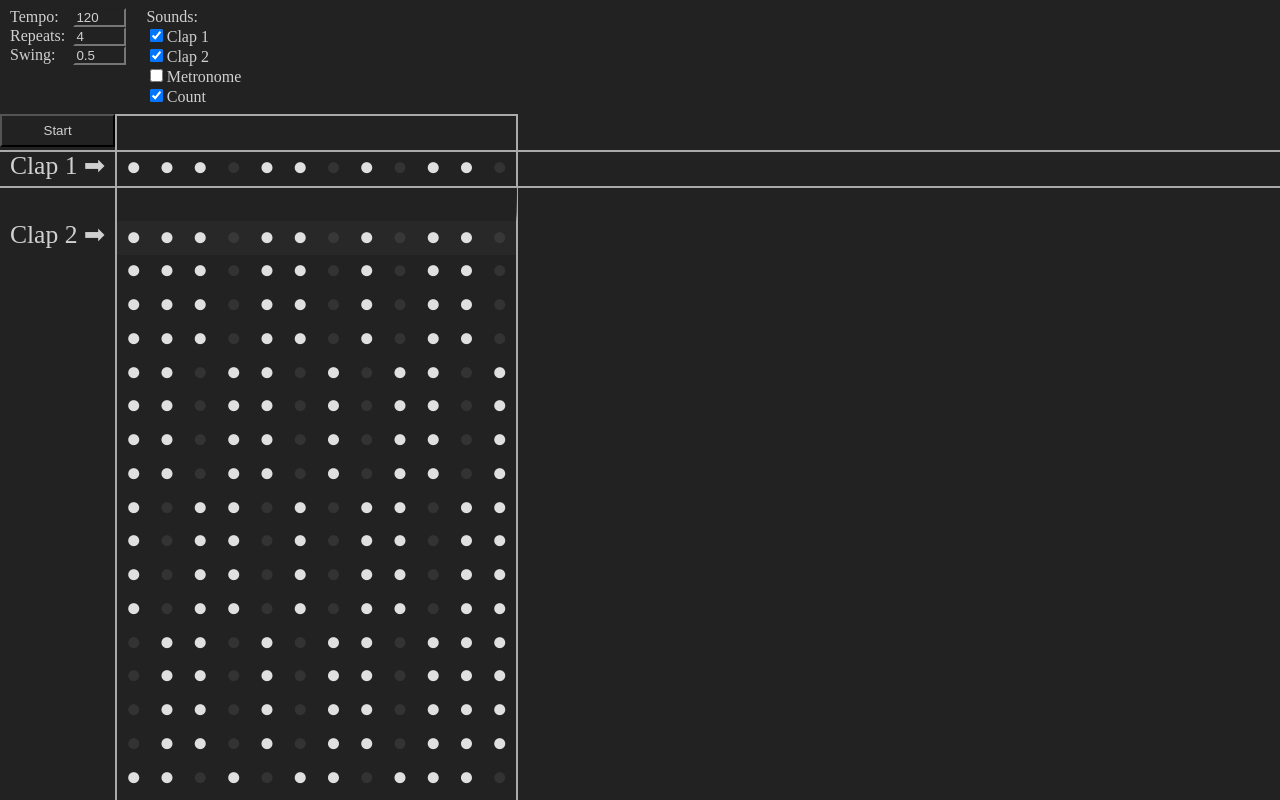
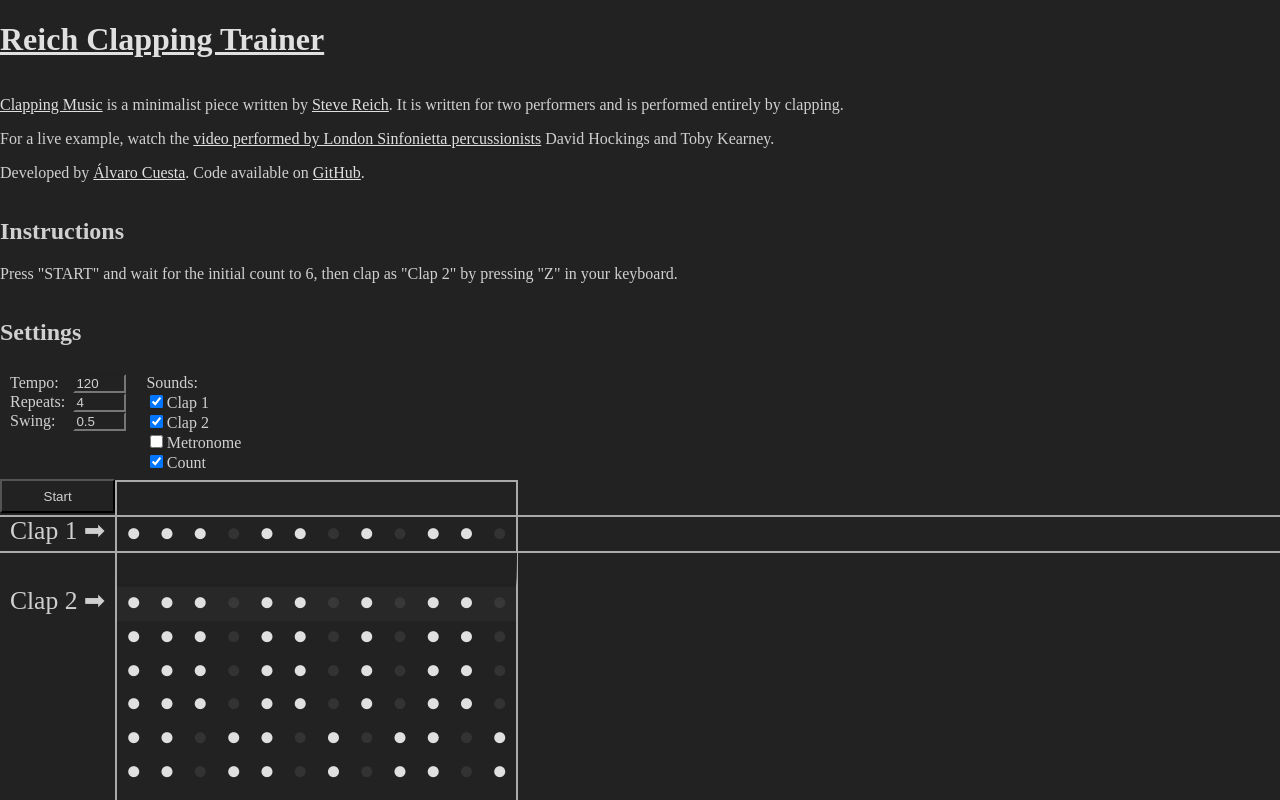
Before and after one commit to alvaro-cuesta/reich, a React (Create React App) app: page / in a window 1280 px wide. Shown: the top 800 px of the page. Built offline with nearby package versions, Linux system fonts and the light colour scheme.

Commit message:
Add information panels

```diff
--- a/package.json
+++ b/package.json
@@ -13,7 +13,7 @@
     "type": "git",
     "url": "https://gihub.com/alvaro-cuesta/reich"
   },
-  "homepage": ".",
+  "homepage": "https://alvaro-cuesta.github.io/reich",
   "bugs": "https://github.com/alvaro-cuesta/reich/issues",
   "keywords": [
     "reich",
--- a/src/components/App.jsx
+++ b/src/components/App.jsx
@@ -313,6 +313,63 @@
 
   return (
     <div className="reich-app">
+      <header>
+        <h1>
+          <a href={process.env.PUBLIC_URL}>Reich Clapping Trainer</a>
+        </h1>
+      </header>
+
+      <section>
+        <p>
+          <a
+            href="https://en.wikipedia.org/wiki/Clapping_Music"
+            target="_blank"
+            rel="noopener noreferrer"
+          >
+            Clapping Music
+          </a>{' '}
+          is a minimalist piece written by{' '}
+          <a
+            href="https://en.wikipedia.org/wiki/Steve_Reich"
+            target="_blank"
+            rel="noopener noreferrer"
+          >
+            Steve Reich
+          </a>
+          . It is written for two performers and is performed entirely by
+          clapping.
+        </p>
+        <p>
+          For a live example, watch the{' '}
+          <a
+            href="https://www.youtube.com/watch?v=liYkRarIDfo"
+            target="_blank"
+            rel="noopener noreferrer"
+          >
+            video performed by London Sinfonietta percussionists
+          </a>{' '}
+          David Hockings and Toby Kearney.
+        </p>
+        <p>
+          Developed by{' '}
+          <a href="https://github.com/alvaro-cuesta/">Álvaro Cuesta</a>. Code
+          available on{' '}
+          <a href="https://github.com/alvaro-cuesta/reich">GitHub</a>.
+        </p>
+      </section>
+
+      <section>
+        <h2>Instructions</h2>
+
+        <p>
+          Press "START" and wait for the initial count to 6, then clap as "Clap
+          2" by pressing "Z" in your keyboard.
+        </p>
+      </section>
+
+      <section>
+        <h2>Settings</h2>
+
         <div className="controls">
           <fieldset className="tempo">
             <Input label="Tempo:" {...tempo} />
@@ -328,7 +385,9 @@
             <Input label="Count" {...countMetronome} />
           </fieldset>
         </div>
+      </section>
 
+      <main>
         <PatternTable
           buttonHandler={buttonHandler}
           buttonLabel={buttonLabel}
@@ -338,6 +397,7 @@
           repeats={repeats.value}
           userInput={userInput}
         />
+      </main>
     </div>
   )
 }
--- a/src/index.scss
+++ b/src/index.scss
@@ -19,6 +19,14 @@
 button {
   color: nth($palette, 6);
   background-color: nth($palette, 1);
+}
+
+a {
+  color: nth($palette, 7);
+
+  &:hover, &:active {
+    color: nth($palette, 8);
+  }
 }
 
 label {
```
Lines whose indentation alone changed are shown as unchanged.
